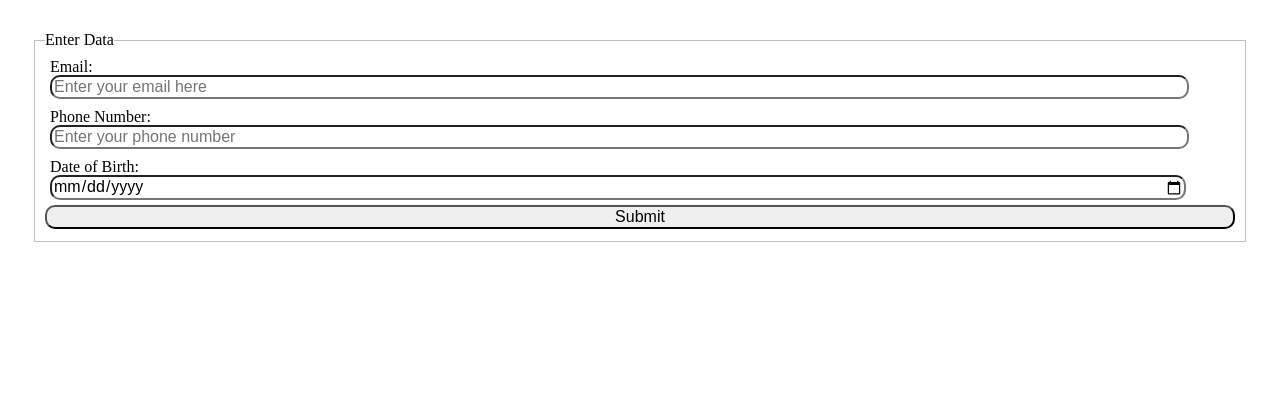
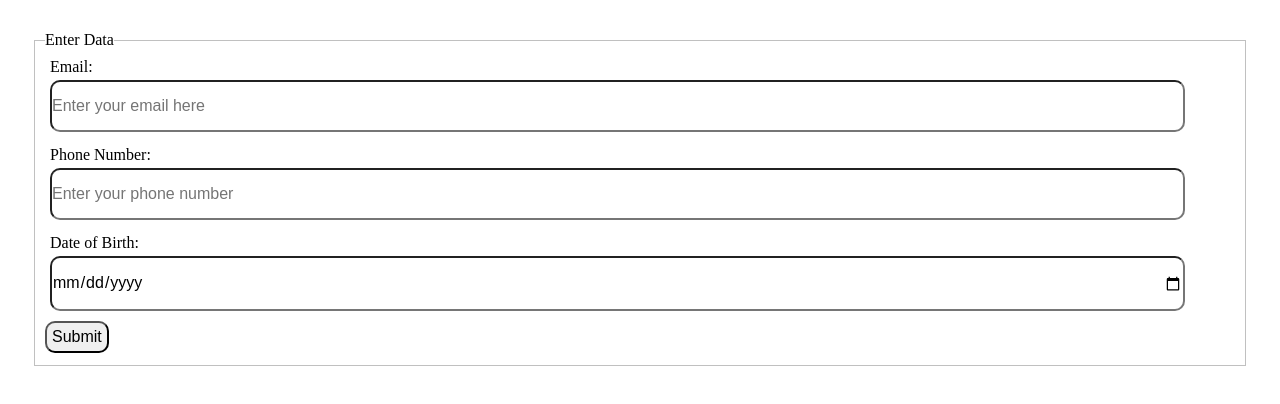
Before and after one commit to jdavenportITMD362/lab2, a plain HTML site: page index.html in a window 1280 px wide. Drawn offline with Linux system fonts and the light colour scheme.

Commit message:
Form box cleanup

```diff
--- a/css/screen.css
+++ b/css/screen.css
@@ -6,9 +6,16 @@ form {
 	margin: 2.5%;
 }
 
-input {
+#email, #phone, #date {
 	border-radius: 10px;
 	width: 100%;
+	padding: 15px 0px;
+	margin: 5px 0;
+}
+
+input#submit {
+	border-radius: 10px;
+	padding: 5px;
 }
 
 div {
```
